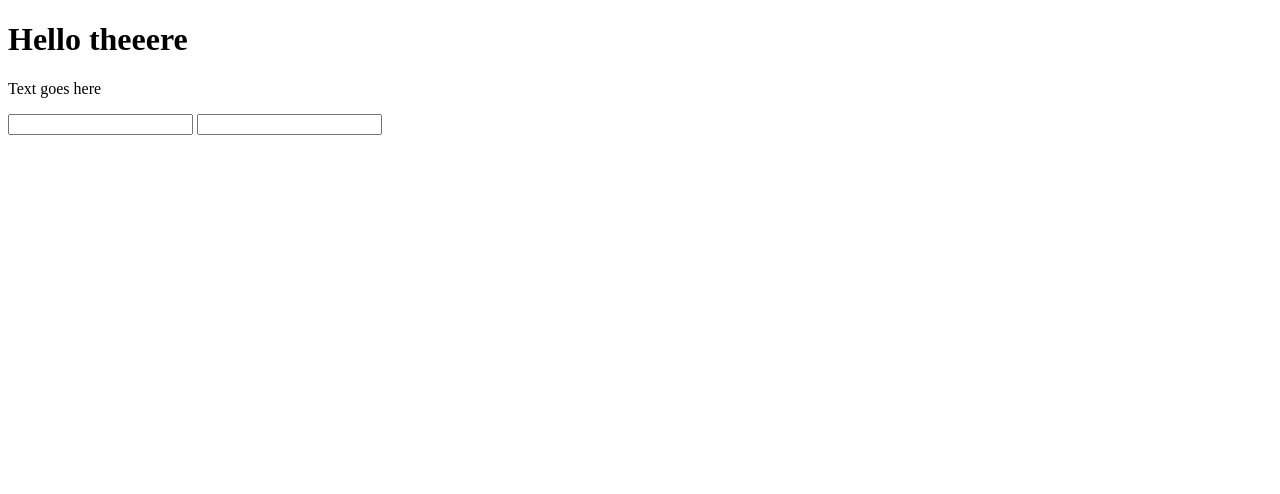
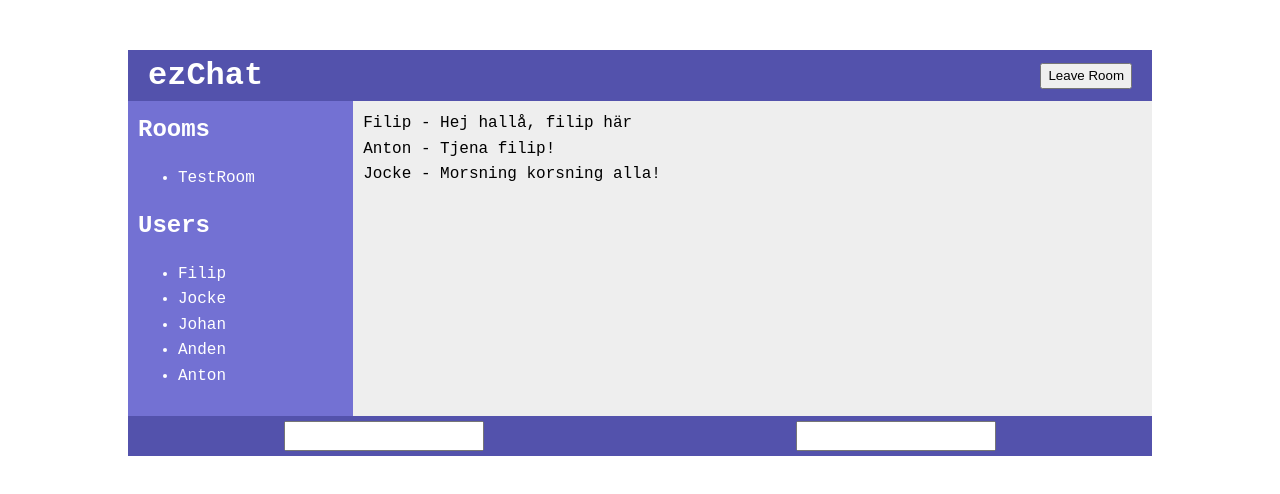
Before and after one commit to fstal/ezChat, a website: page public/index.html in a window 1280 px wide. Drawn offline with Linux system fonts and the light colour scheme.

Commit message:
mocked basic ui

```diff
--- /dev/null
+++ b/public/css/style.css
@@ -0,0 +1,84 @@
+*,
+*::before,
+*::after {
+  box-sizing: border-box;
+}
+body {
+  margin: 0;
+  font-family: "Roboto Mono", monospace;
+  line-height: 1.6;
+}
+img {
+  max-width: 100%;
+  display: block;
+}
+h1,
+h2,
+h3,
+p {
+  margin: 0;
+}
+
+.chat-container {
+  background-color: royalblue;
+  width: 80%;
+  margin: 50px auto;
+}
+
+.chat-header {
+  background-color: #5352ac;
+  color: #fff;
+  justify-content: space-between;
+  display: flex;
+}
+
+.chat-logo {
+  margin-left: 20px;
+}
+
+.btn {
+  align-self: center;
+  height: 26px;
+  margin-right: 20px;
+}
+
+.chat-main {
+  display: flex;
+  background-color: #7371d3;
+}
+
+.chat-sidebar {
+  padding: 10px;
+  color: #fff;
+  width: 22%;
+}
+
+.rooms {
+}
+
+.users {
+}
+
+.message-container {
+  background-color: #eee;
+  width: 78%;
+  padding: 10px;
+}
+
+.chat-footer {
+  display: flex;
+  justify-content: space-around;
+  align-items: center;
+  background-color: #5352ac;
+  height: 40px;
+}
+
+.input {
+  height: 30px;
+  width: 200px;
+}
+
+.input-name {
+}
+.input-msg {
+}
--- a/public/index.html
+++ b/public/index.html
@@ -3,12 +3,44 @@
   <head>
     <meta charset="UTF-8" />
     <meta name="viewport" content="width=device-width, initial-scale=1.0" />
+    <link rel="stylesheet" href="./css/style.css" />
     <title>ezChat test</title>
   </head>
   <body>
-    <h1>Hello theeere</h1>
-    <p>Text goes here</p>
-    <input type="text" />
-    <input type="text" />
+    <div class="chat-container">
+      <div class="chat-header">
+        <h1 class="chat-logo">ezChat</h1>
+        <button class="btn btn-leave">Leave Room</button>
+      </div>
+      <div class="chat-main">
+        <div class="chat-sidebar">
+          <div class="rooms">
+            <h2>Rooms</h2>
+            <ul>
+              <li class="room">TestRoom</li>
+            </ul>
+          </div>
+          <div class="users">
+            <h2>Users</h2>
+            <ul>
+              <li>Filip</li>
+              <li>Jocke</li>
+              <li>Johan</li>
+              <li>Anden</li>
+              <li>Anton</li>
+            </ul>
+          </div>
+        </div>
+        <div class="message-container">
+          <div class="message">Filip - Hej hallå, filip här</div>
+          <div class="message">Anton - Tjena filip!</div>
+          <div class="message">Jocke - Morsning korsning alla!</div>
+        </div>
+      </div>
+      <div class="chat-footer">
+        <input class="input input-name" type="text" />
+        <input class="input input-msg" type="text" />
+      </div>
+    </div>
   </body>
 </html>
```
